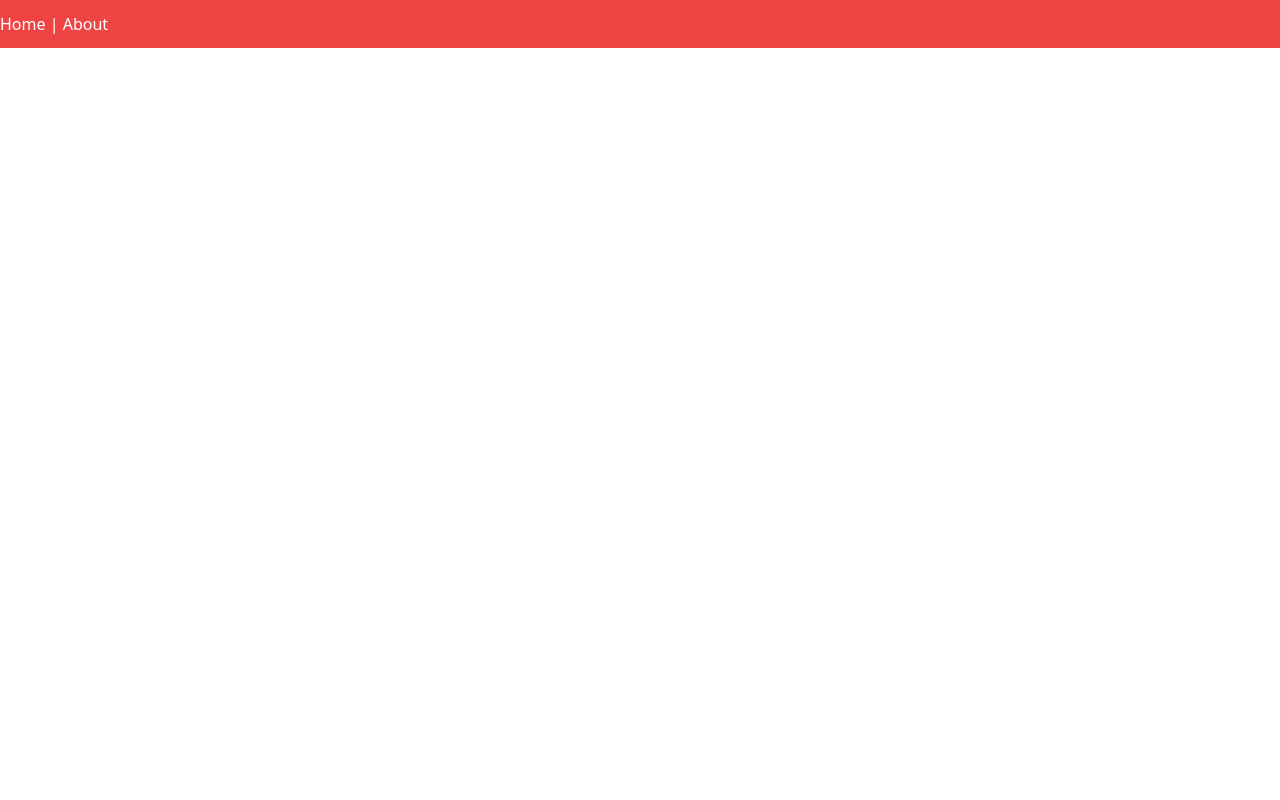
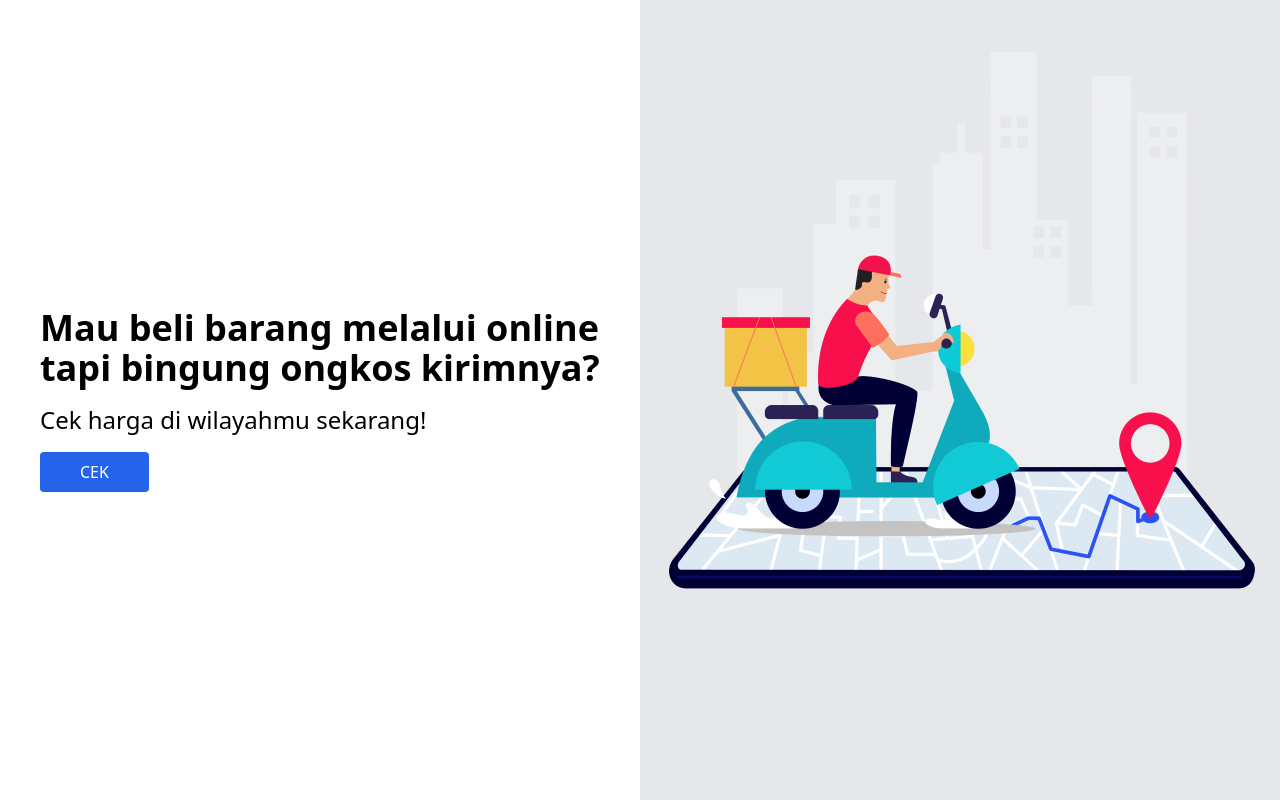
Before and after one commit to raflidev/cek-ongkir-frontend, a Vue app: page /started in a window 1280 px wide. Built offline with nearby package versions, Linux system fonts and the light colour scheme.

Commit message:
add started page

```diff
--- a/src/App.vue
+++ b/src/App.vue
@@ -1,9 +1,9 @@
 <template>
   <div id="app">
-    <div class="text-white py-3 bg-red-500">
+    <!-- <div class="text-white py-3 bg-red-500">
       <router-link to="/">Home</router-link> |
       <router-link to="/about">About</router-link>
-    </div>
+    </div> -->
     <router-view/>
   </div>
 </template>
--- a/src/router/index.js
+++ b/src/router/index.js
@@ -2,6 +2,7 @@ import Vue from 'vue'
 import VueRouter from 'vue-router'
 
 import Home from "../views/Home"
+import Started from "../views/Started"
 
 Vue.use(VueRouter)
 
@@ -10,6 +11,11 @@ const routes = [
       path: '/',
       name: Home,
       component: Home
+   },
+   {
+      path: '/started',
+      name: Started,
+      component: Started
    }
 ]
 
--- a/src/views/Home.vue
+++ b/src/views/Home.vue
@@ -1,7 +1,7 @@
 <template>
   <div>
-     <div class="grid grid-rows-6 grid-flow-col gap-4 bg-blue-500">
-      <div class="row-span-6">
+     <div class="w-screen h-full bg-red-400 ">
+      <div class="flex w-screen h-screen">
          <div>
          <label for="provinsi">Dari</label>
          </div>
--- /dev/null
+++ b/src/views/Started.vue
@@ -0,0 +1,41 @@
+<template>
+  <div>
+      <section class="w-screen h-screen">
+          <div class="flex">
+              <div class=" w-1/2 h-screen">
+              <div class="flex h-screen items-center px-10">
+                  <div>
+                    <h1 class="font-bold text-4xl">
+                        Mau beli barang melalui online tapi bingung ongkos kirimnya?
+                    </h1>
+                    <h2 class="font-medium text-2xl mt-4">
+                        Cek harga di wilayahmu sekarang!
+                    </h2>
+                    <button class="uppercase bg-blue-600 text-white hover:bg-blue-400 hover:text-black rounded px-10 mt-4 py-2">
+                      <router-link to="/">
+                      cek
+                      </router-link>
+                    </button>
+                  </div>
+              </div>
+
+              </div>
+              <div class=" w-1/2 h-screen bg-gray-200">
+              <div class="flex justify-center items-center">
+                <img class="bg-contain" src="/assets/delivery.png" alt="" srcset="">
+              </div>
+              </div>
+          </div>
+      </section>
+  </div>
+</template>
+
+<script>
+export default {
+
+}
+</script>
+
+<style>
+
+</style>
```
Also changed, not shown: public/assets/delivery.png (added).
